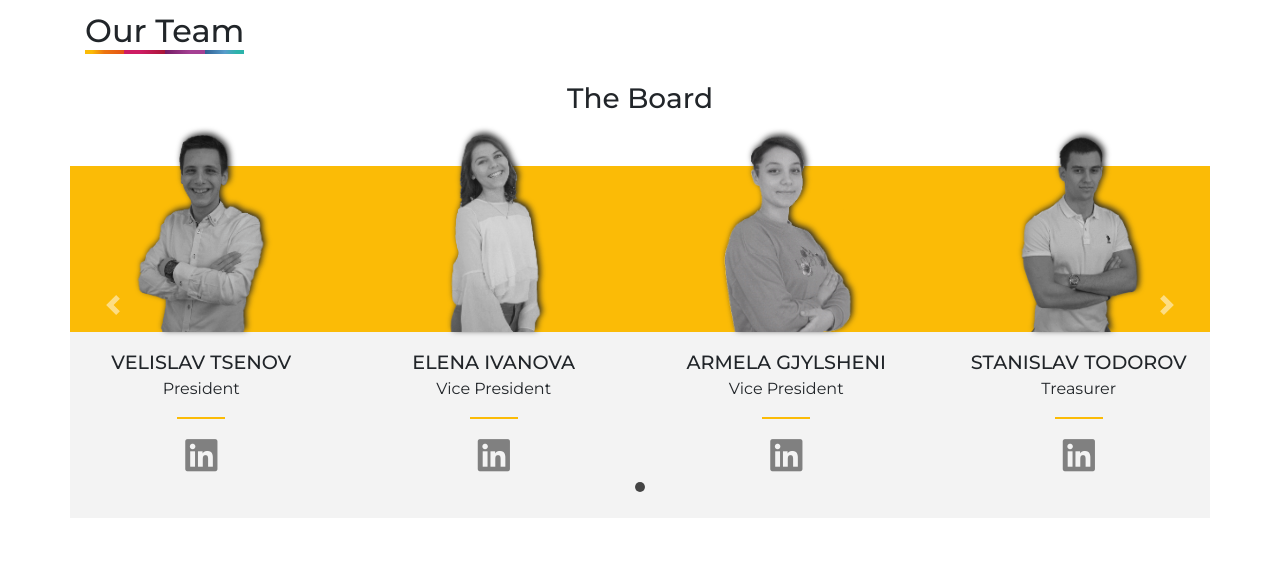
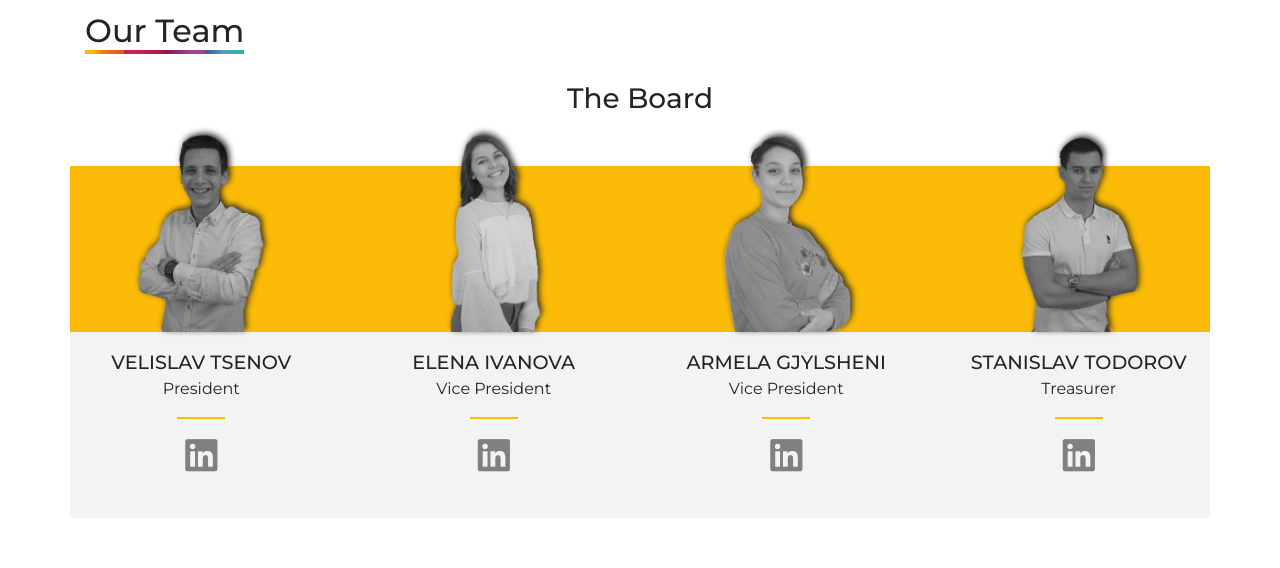
Before and after one commit to nickpeterb/startupatblagoevgrad-website, a React (Create React App) app: page / in a window 1280 px wide. Shown: the part 4520-5088 px from the top of the page. Built offline with nearby package versions, Linux system fonts and the light colour scheme.

Commit message:
hide carousel controls when all members are visible

```diff
--- a/src/components/Team.js
+++ b/src/components/Team.js
@@ -1,4 +1,4 @@
-import React from 'react';
+import React, {useState, useEffect} from 'react';
 import Carousel from 'react-bootstrap/Carousel';
 import MediaQuery from 'react-responsive';
 
@@ -44,7 +44,7 @@ import andi from '../images/team/andi.png';
 import vladin from '../images/team/vladin.png';
 
 //idk
-import flavia from '../images/team/flavia.png';
+//import flavia from '../images/team/flavia.png';
 
 const board = [
 	{ name: 'Velislav Tsenov', img: velko, title: "President" },
@@ -119,6 +119,17 @@ function MembersSlide(props) {
 
 function Dept(props) {
 
+	/* Hide controls when carousel shows all members */
+	const [hideCarousel, setHideCarousel] = useState('');
+	const toggleHideCarousel = () => {
+		if (props.members.length <= 4) setHideCarousel('hide-carousel');
+		else setHideCarousel('');
+	}
+
+	useEffect(() => {
+		toggleHideCarousel();
+	});
+
 	const chunkArray = (array, size) => {
 		let result = []
 		for (let i = 0; i < array.length; i += size) {
@@ -162,8 +173,9 @@ function Dept(props) {
 				</Carousel>
 			</MediaQuery>
 
-			<MediaQuery minWidth={1000}>
-				<Carousel interval={null} style={{ marginBottom: '4em' }}>
+			<MediaQuery minWidth={1000} onChange={toggleHideCarousel}>
+
+				<Carousel className={hideCarousel} interval={null} style={{ marginBottom: '4em' }}>
 					{chunkArray(props.members, 4).map((group, index) => (
 						<Carousel.Item key={index}>
 							<MembersSlide slide={group} bgColor={props.bgColor} hideIndicators={true}/>
--- a/src/components/styles/Team.css
+++ b/src/components/styles/Team.css
@@ -14,8 +14,15 @@
     border-image: linear-gradient(to right, #fbbb06 5%, #ec7510 12.5%, #e45315 25%, #ce1c63 25%, #ce1c63 35%, #aa1638 50%, #731c64 50%, #a54093 66%, #a54093 75%, #2f6093 75%, #579ccb 87.5%, #2cb3ab 95%) 1;
 }
 
-.team .carousel .carousel-control-prev, .team .carousel .carousel-control-next{
+.team .carousel .carousel-control-prev,
+.team .carousel .carousel-control-next{
     width: 10% !important;
+}
+
+/* Hide controls when carousel shows all members */
+.team .hide-carousel .carousel-control-prev,
+.team .hide-carousel .carousel-control-next{
+    display: none;
 }
 
 .team .carousel .carousel-control-prev-icon {
@@ -86,3 +93,8 @@
 .team .container .carousel .carousel-indicators .active {
     background-color: #444;
 }
+
+/* Hide indicators when carousel shows all members */
+.team .container .hide-carousel .carousel-indicators li {
+    display: none;
+}
```
